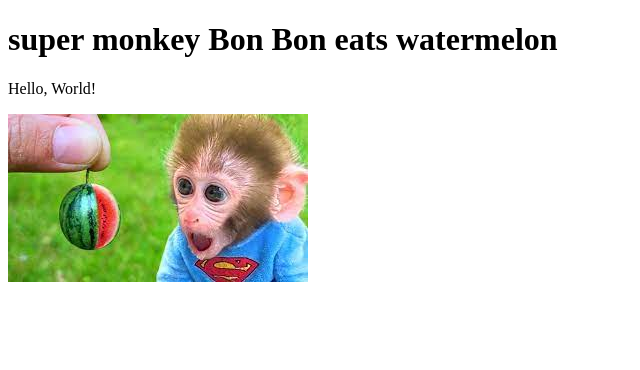
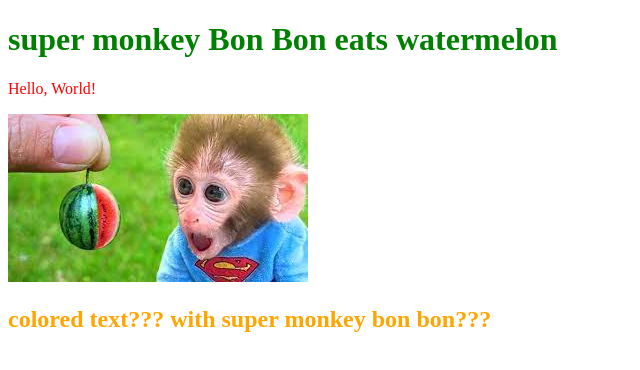
Before and after one commit to Nave-0/ICS2O-Unit1-02-HTML-hello_world1, a plain HTML site: page index.html in a window 1280 px wide. Shown: the whole page, without its empty margins (0-640 px from the left). Drawn offline with Linux system fonts and the light colour scheme.

Commit message:
Update index.html

```diff
--- a/index.html
+++ b/index.html
@@ -5,10 +5,10 @@
   <title>My second webpage!</title>
  </head>
  <body>
-  <h1>super monkey Bon Bon eats watermelon</h1>
-  <p>Hello, World!<p>
+  <h1 style="color:green;">super monkey Bon Bon eats watermelon</h1>
+<p style="color:red;">Hello, World!<p>
   <img src="./images/monkey.JPEG" alt=:"Hello, World!">
  </body>
 </html>
 
-<h1 style="backround-color;"></h1>
+<h2 style="color:orange;">colored text??? with super monkey bon bon???</h2>
```
